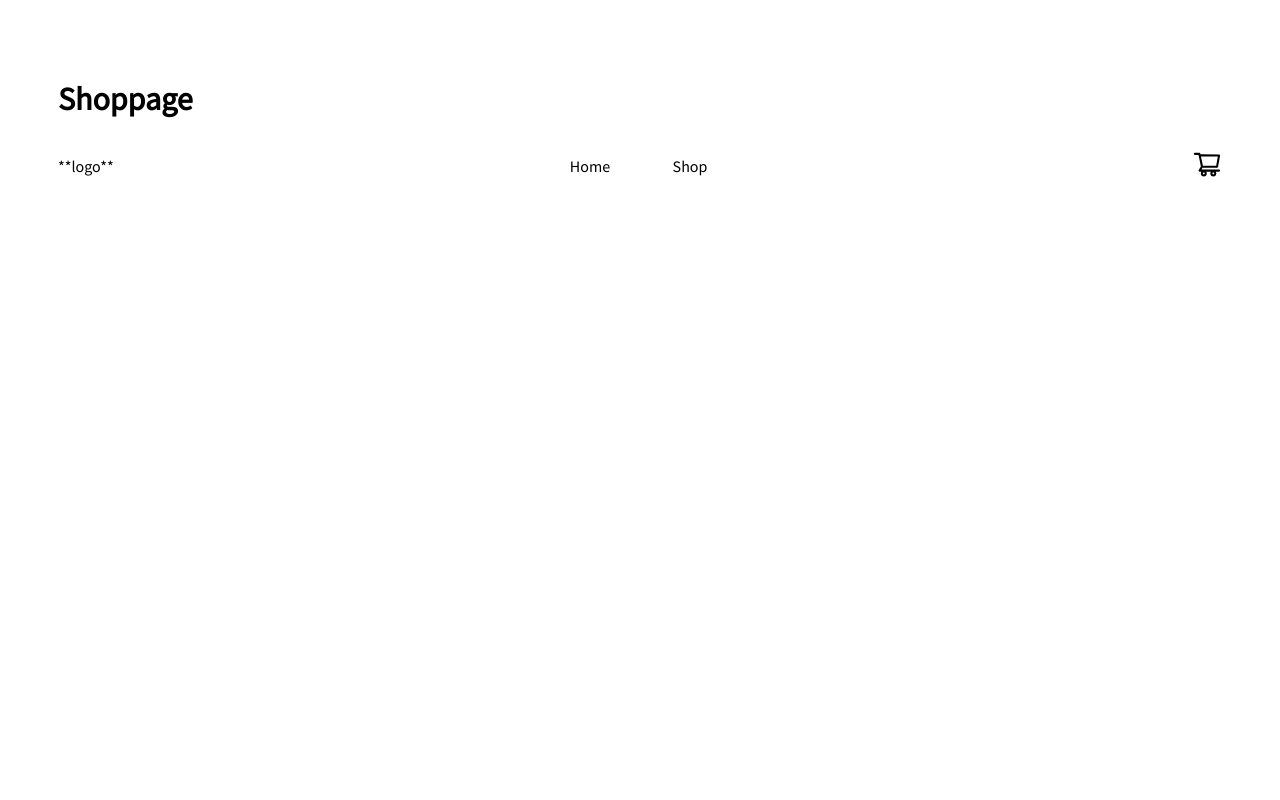
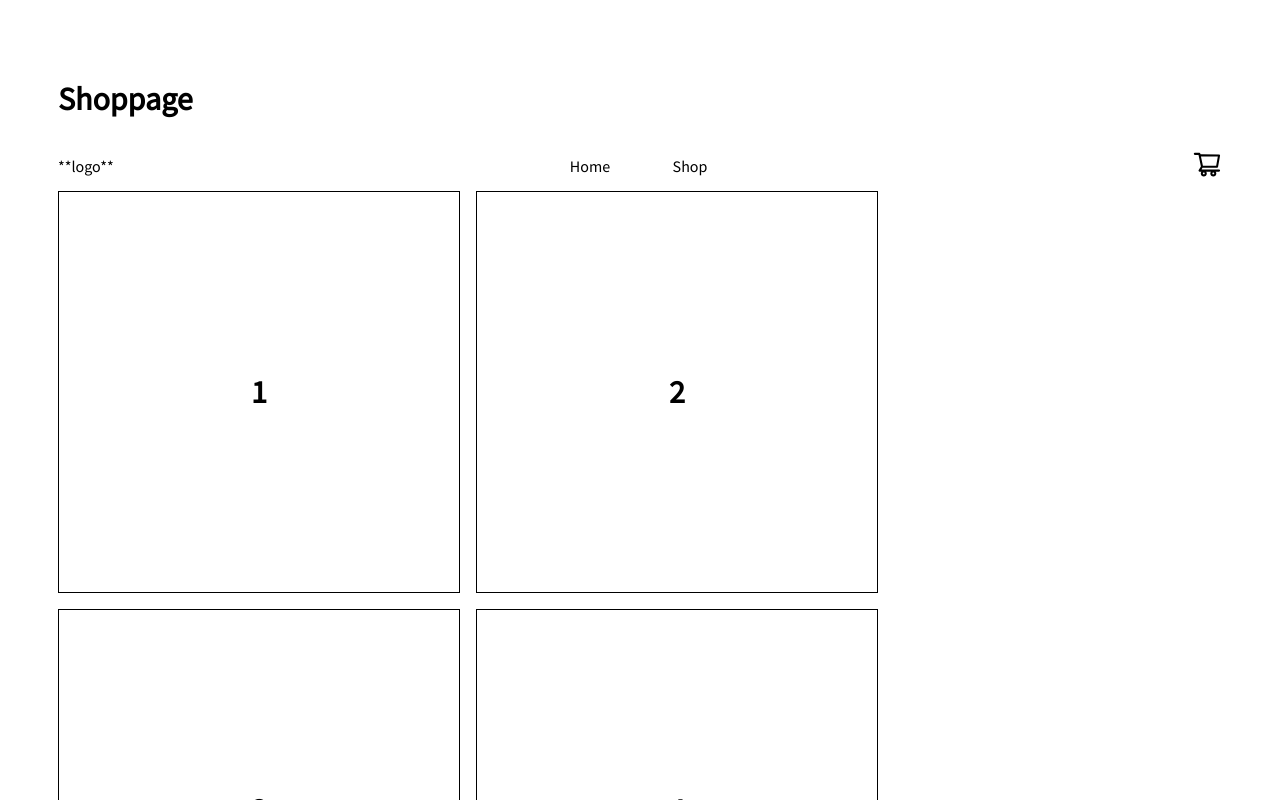
Before and after one commit to hspark220/shopping-cart, a React (Create React App) app: page /shop in a window 1280 px wide. Shown: the top 800 px of the page. Built offline with nearby package versions, Linux system fonts and the light colour scheme.

Commit message:
Add products

```diff
--- /dev/null
+++ b/src/css/products.css
@@ -0,0 +1,14 @@
+.products {
+    display: flex;
+    flex-wrap: wrap;
+    gap: 1rem;
+}
+
+.product {
+    width: 400px;
+    height: 400px;
+
+    display: grid;
+    place-items: center;
+    border: black 1px solid;
+}
--- a/src/pages/ShoppingCart.js
+++ b/src/pages/ShoppingCart.js
@@ -1,10 +1,26 @@
+import React, { useState } from "react";
 import Navigation from "../components/Navigation";
+import "../css/products.css"
 
 const ShoppingCart = () => {
+    const [products, setProducts] = useState([
+        1,2,3,4,5,6,7,8,9,10
+    ])
+
     return (
         <div className="shopping-page">
             <h1>Shoppage</h1>
             <Navigation />
+            <div className="products">
+                {products.map(product => {
+                    return (
+                        <div className="product">
+                            <h1>{product}</h1>
+                        </div>
+                    )
+                })}
+            </div>
+
         </div>
     )
 };
```
Also changed, not shown: src/components/Product.js (added, +11 -0 lines).
